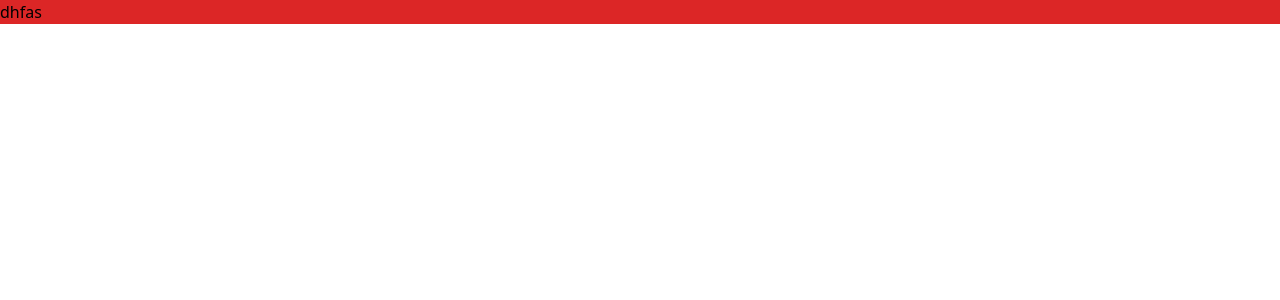
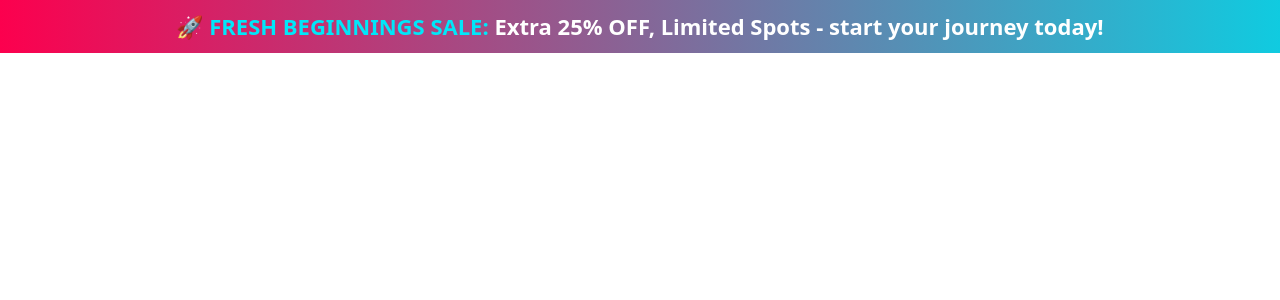
Before and after one commit to jalal-zaag/netzet-frontend-task, a Next.js app: page / in a window 1280 px wide. Shown: the top 300 px of the page. Built offline with nearby package versions, Linux system fonts and the light colour scheme.

Commit message:
desktop header done

```diff
--- a/src/app/page.js
+++ b/src/app/page.js
@@ -1,7 +1,9 @@
+import Header from "@/components/homepage/header";
+
 export default function Home() {
     return (
-        <div className="bg-red-600">
-            dhfas
+        <div>
+            <Header/>
         </div>
     );
 }
--- /dev/null
+++ b/src/components/homepage/header.jsx
@@ -0,0 +1,15 @@
+import React from 'react';
+
+const Header = () => {
+    return (
+        <div className="w-full sticky bg-gradient-to-r from-primary to-subtext-3">
+            <div className="container mx-auto">
+                <p className='font-extrabold text-center text-[22px] text-white py-[10px]'>
+                    🚀 <span className="text-subtext">FRESH BEGINNINGS SALE:</span> Extra 25% OFF, Limited Spots - start
+                    your journey today!</p>
+            </div>
+        </div>
+    );
+};
+
+export default Header;
--- a/tailwind.config.js
+++ b/tailwind.config.js
@@ -8,33 +8,15 @@ export default {
     ],
 
     theme: {
-    screens: {
-      sm: "600px", // phone
-      md: "768px", // tab
-      lg: "1024px", // tab
-      xl: "1200px",
-      "2xl": "1568px",
-    },
         extend: {
             colors: {
                 // background: "var(--background)",
                 foreground: "var(--foreground)",
                 white: "#FFFFFF",
-        "White-700": "#4D4D4D",
-        "background": "#F5F7FA",
-        "black-text": "#2D2D34",
-        "main-text": "#1A1A1A",
-        primary: "#6C63FF",
-        subtext: "#596780",
-        info: "#4588F7",
-        success: "#42CD75",
-        "success-89": "#3EB489",
-        error: "#EF4444",
-        "text-color": "#757575",
-        "secondary-400": "#596780",
-        "neutral-n700": "#243757",
-        "neutral-n600": "#354764",
-        "neutral-primary-500": "#6B7280"
+                primary: "#FC004E",
+                subtext: "#00E7F9",
+                "subtext-2": "#ABABAB",
+                "subtext-3": "#10CBE0"
             },
             boxShadow: {
                 'auth': '0 4px 12px #0000000A',
@@ -42,6 +24,5 @@ export default {
         },
     },
     important: true,
-  plugins: [
-  ],
+    plugins: [],
 };
```
Lines whose indentation alone changed are shown as unchanged.
